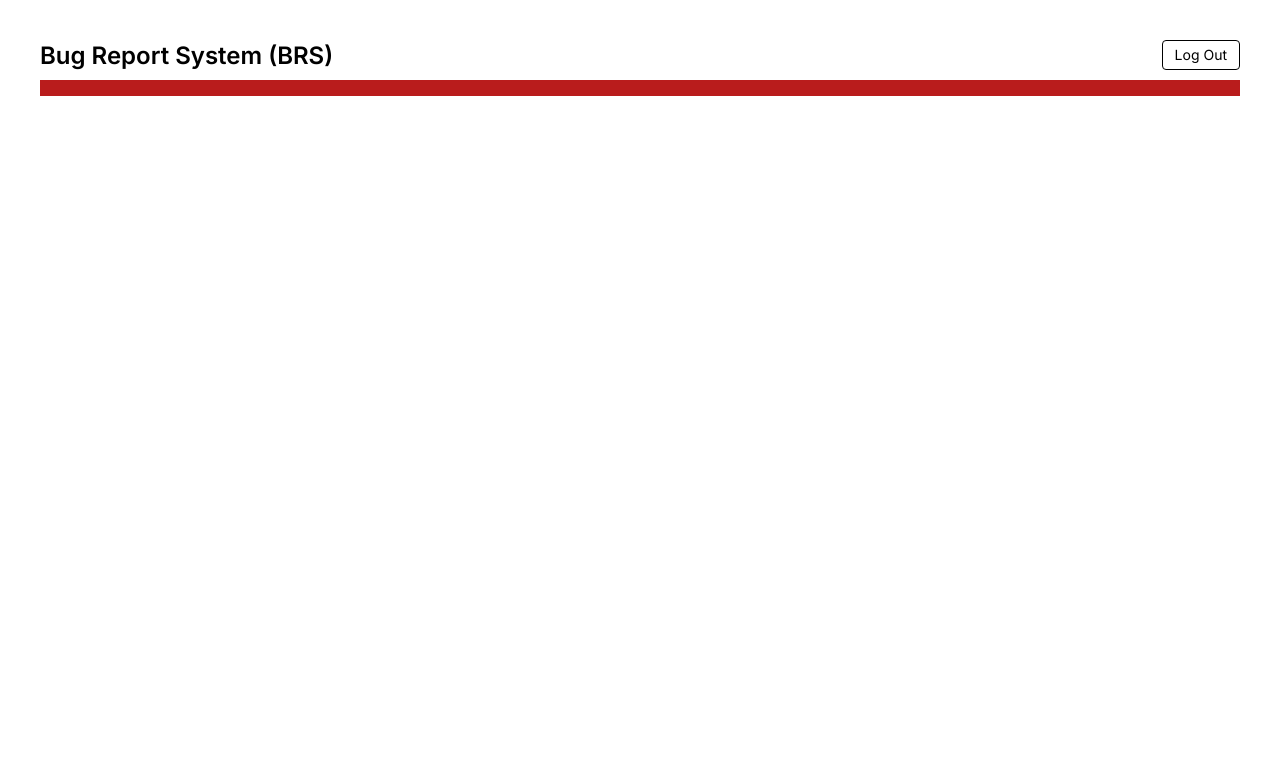
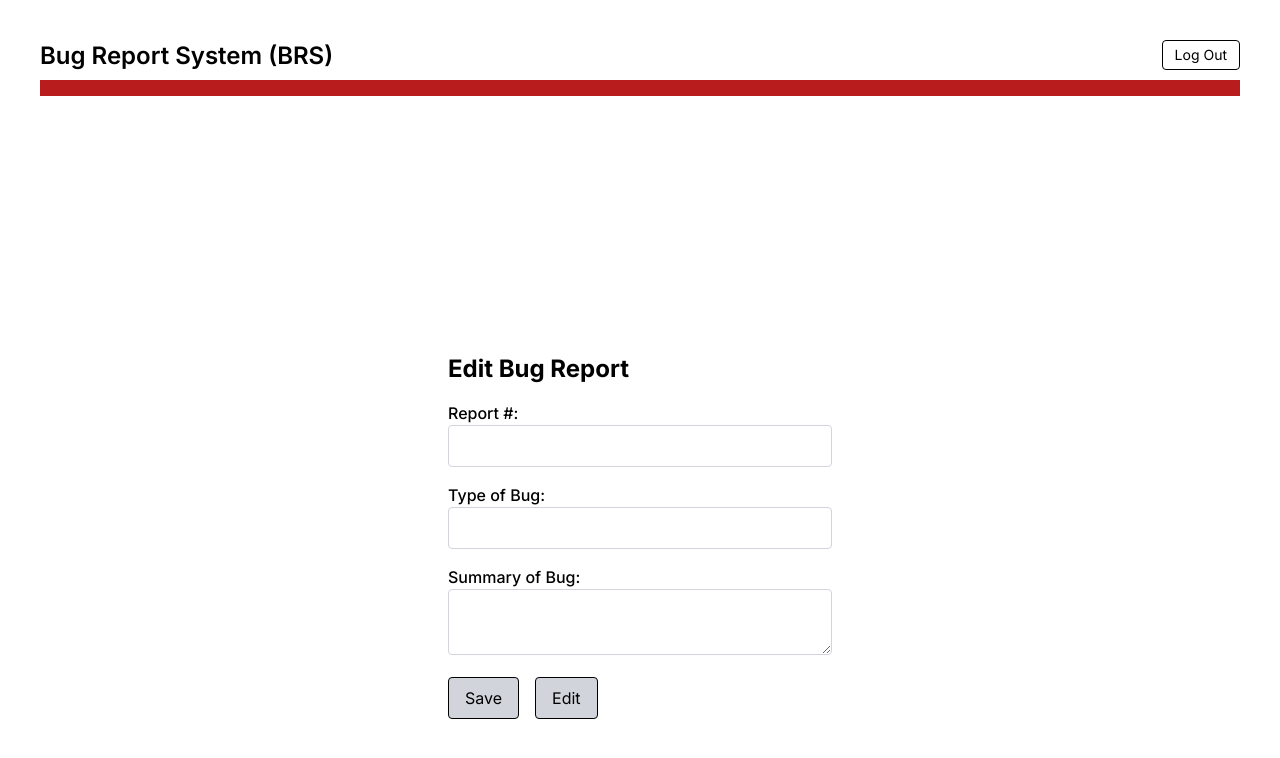
Before and after one commit to zain-zubair/bug-database, a Next.js app: page /report in a window 1280 px wide. Shown: the top 758 px of the page. Built offline with nearby package versions, Linux system fonts and the light colour scheme.

Commit message:
Report page commit

```diff
--- /dev/null
+++ b/app/edit/page.js
@@ -0,0 +1,116 @@
+"use client";
+
+import React, { useState, useEffect } from 'react';
+import { db } from "@/lib/db";
+
+const EditBugReport = () => {
+  const [reportNumber, setReportNumber] = useState('');
+  const [bugType, setBugType] = useState('');
+  const [summary, setSummary] = useState('');
+  const [existingReport, setExistingReport] = useState(null);
+
+  useEffect(() => {
+    // This effect runs whenever existingReport changes
+    if (existingReport === null) {
+      // Clear form fields when existingReport becomes null
+      setReportNumber('');
+      setBugType('');
+      setSummary('');
+    }
+  }, [existingReport]);
+
+  const handleSearchReport = async () => {
+    try {
+      console.log('Searching report...');
+      const { data, error } = await db
+        .from('reports')
+        .select('*')
+        .eq('reportNumber', reportNumber)
+        .single();
+
+      if (error) {
+        throw error;
+      }
+
+      if (data) {
+        setExistingReport(data);
+        setBugType(data.bugType);
+        setSummary(data.summary);
+      } else {
+        setExistingReport(null); // Setting existingReport to null when report is not found
+        console.log("Report not found.");
+      }
+    } catch (error) {
+      console.error('Error fetching report:', error.message);
+    }
+  };
+
+  const handleSubmit = async (e) => {
+    e.preventDefault();
+    try {
+      const { data, error } = await db
+        .from('reports')
+        .update({ bugType: bugType, summary: summary })
+        .eq('reportNumber', reportNumber);
+
+      if (error) {
+        throw error;
+      }
+
+      if (data) {
+        console.log("Report updated successfully:", data);
+        setExistingReport(null); // Clearing existingReport after successful update
+      }
+    } catch (error) {
+      console.error('Error updating report:', error.message);
+    }
+  };
+
+  return (
+    <div className="container mx-auto p-4 flex justify-center items-center h-screen">
+      <div className="w-full md:w-96">
+        <h1 className="text-2xl font-bold mb-4">Edit Bug Report</h1>
+        <form onSubmit={handleSubmit} className="space-y-4">
+          <div>
+            <label htmlFor="reportNumber" className="block font-medium">Report #:</label>
+            <input
+              type="text"
+              id="reportNumber"
+              className="border border-gray-300 rounded px-3 py-2 w-full"
+              value={reportNumber}
+              onChange={(e) => setReportNumber(e.target.value)}
+            />
+            <button type="button" className="mt-2 bg-gray-300 px-3 py-1 rounded" onClick={handleSearchReport}>
+              Search
+            </button>
+          </div>
+          {existingReport && (
+            <div>
+              <label htmlFor="bugType" className="block font-medium">Type of Bug:</label>
+              <input
+                type="text"
+                id="bugType"
+                className="border border-gray-300 rounded px-3 py-2 w-full"
+                value={bugType}
+                onChange={(e) => setBugType(e.target.value)}
+              />
+              <label htmlFor="summary" className="block font-medium mt-4">Summary of Bug:</label>
+              <textarea
+                id="summary"
+                className="border border-gray-300 rounded px-3 py-2 w-full"
+                value={summary}
+                onChange={(e) => setSummary(e.target.value)}
+              />
+            </div>
+          )}
+
+          <button type="submit" className="ml-20 mb-10 border border-black rounded bg-gray-300 px-3 py-1">
+            Update Report
+          </button>
+        </form>
+      </div>
+    </div>
+  );
+};
+
+export default EditBugReport;
--- a/app/report/page.js
+++ b/app/report/page.js
@@ -1,7 +1,97 @@
-export default function ReportPage() {
+"use client";
+
+import React, { useState } from 'react';
+import { useRouter } from "next/navigation";
+import { db } from "@/lib/db";
+
+const BugReportEditor = () => {
+  const [reportNumber, setReportNumber] = useState('');
+  const [bugType, setBugType] = useState('');
+  const [summary, setSummary] = useState('');
+  const [formError, setFormError] = useState(null);
+  const router = useRouter(); // Initialize useRouter
+
+  const handleSubmit = async (e) => {
+    e.preventDefault();
+    if (e.nativeEvent.submitter.name === "saveButton") {
+      if (!reportNumber || !bugType || !summary) {
+        setFormError('Please fill in all the fields correctly');
+        return;
+      }
+    }
+
+    if (e.nativeEvent.submitter.name === "saveButton") {
+      const { data, error } = await db
+        .from('reports')
+        .insert([{ reportNumber, bugType, summary }]);
+
+      if (error) {
+        console.log(error);
+        setFormError('Error occurred while saving the report');
+      } else {
+        console.log(data);
+        setFormError(null);
+      }
+    }
+  };
+
+  const handleEdit = () => {
+    setFormError(null); // Clear form error state
+    router.push("/edit"); // Redirect to /edit upon clicking the edit button
+  };
+
   return (
-    <div className="flex flex-col justify-center items-center p-10">
-      {/* .... */}
+    <div className="container mx-auto p-4 flex justify-center items-center h-screen">
+      <div className="w-full md:w-96">
+        <h1 className="text-2xl font-bold mb-4">Edit Bug Report</h1>
+        <form onSubmit={handleSubmit} className="space-y-4">
+          <div>
+            <label htmlFor="reportNumber" className="block font-medium">Report #:</label>
+            <input
+              type="number"
+              id="reportNumber"
+              className="border border-gray-300 rounded px-3 py-2 w-full"
+              value={reportNumber}
+              onChange={(e) => setReportNumber(e.target.value)}
+            />
+          </div>
+          <div>
+            <label htmlFor="bugType" className="block font-medium">Type of Bug:</label>
+            <input
+              type="text"
+              id="bugType"
+              className="border border-gray-300 rounded px-3 py-2 w-full"
+              value={bugType}
+              onChange={(e) => setBugType(e.target.value)}
+            />
+            <label htmlFor="summary" className="block font-medium mt-4">Summary of Bug:</label>
+            <textarea
+              type="text"
+              id="summary"
+              className="border border-gray-300 rounded px-3 py-2 w-full"
+              value={summary}
+              onChange={(e) => setSummary(e.target.value)}
+            />
+          </div>
+          <div className="flex justify-start"> {/* Use justify-end for right-aligning buttons */}
+            <button
+              name="saveButton" // Add name attribute here
+              className="mr-4 border border-black rounded bg-gray-300 px-4 py-2"
+            >
+              Save
+            </button>
+            <button
+              className="border border-black rounded bg-gray-300 px-4 py-2"
+              onClick={handleEdit}
+            >
+              Edit
+            </button>
+          </div>
+          {formError && <p className="error">{formError}</p>}
+        </form>
+      </div>
     </div>
   );
-}
+};
+
+export default BugReportEditor;
--- a/package.json
+++ b/package.json
@@ -9,11 +9,11 @@
     "lint": "next lint"
   },
   "dependencies": {
-    "@supabase/supabase-js": "^2.39.3",
-    "supabase": "^1.136.3",
+    "@supabase/supabase-js": "^2.39.8",
     "next": "14.1.3",
     "react": "^18",
-    "react-dom": "^18"
+    "react-dom": "^18",
+    "supabase": "^1.136.3"
   },
   "devDependencies": {
     "autoprefixer": "^10.0.1",
```
Also changed, not shown: 1 other file (tests, documents, lock files or other folders).
